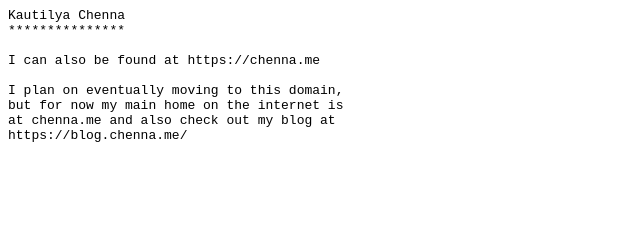
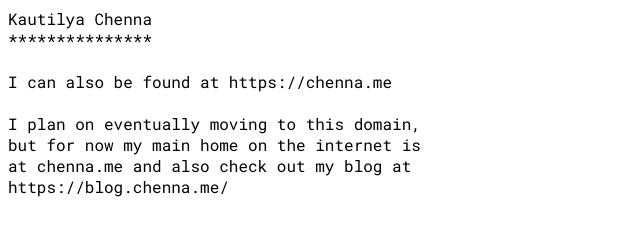
Before and after one commit to hashb/kautilya.ch, a plain HTML site: page index.html in a window 1280 px wide. Shown: the whole page, without its empty margins (0-640 px from the left). Drawn offline with Linux system fonts and the light colour scheme.

Commit message:
changed font

```diff
--- a/index.html
+++ b/index.html
@@ -1,4 +1,5 @@
-<pre>
+<link href="https://fonts.googleapis.com/css?family=Roboto+Mono&display=swap" rel="stylesheet">
+<pre style="font-family:'Roboto Mono', monospace;">
 Kautilya Chenna
 ***************
 
```
